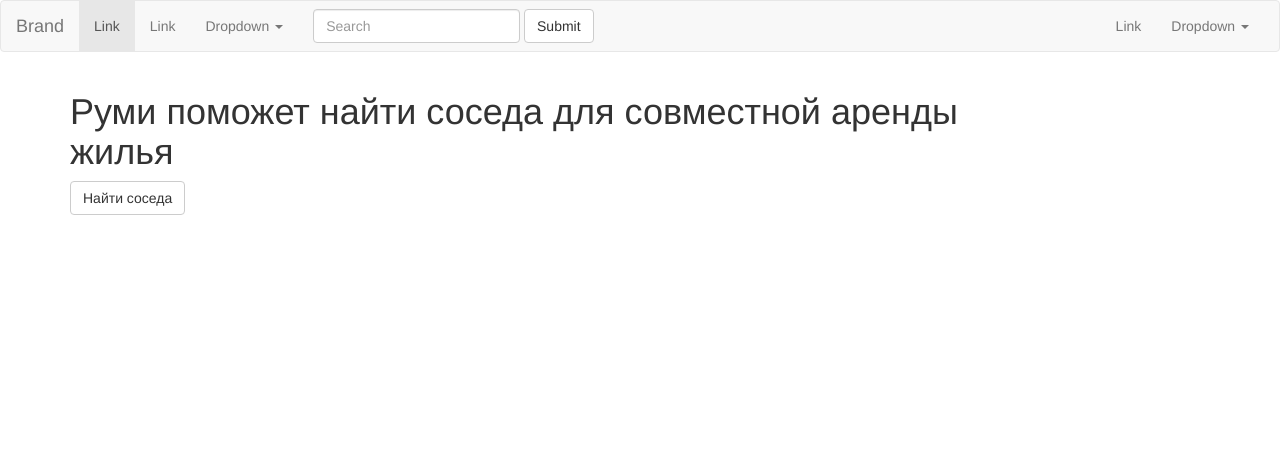
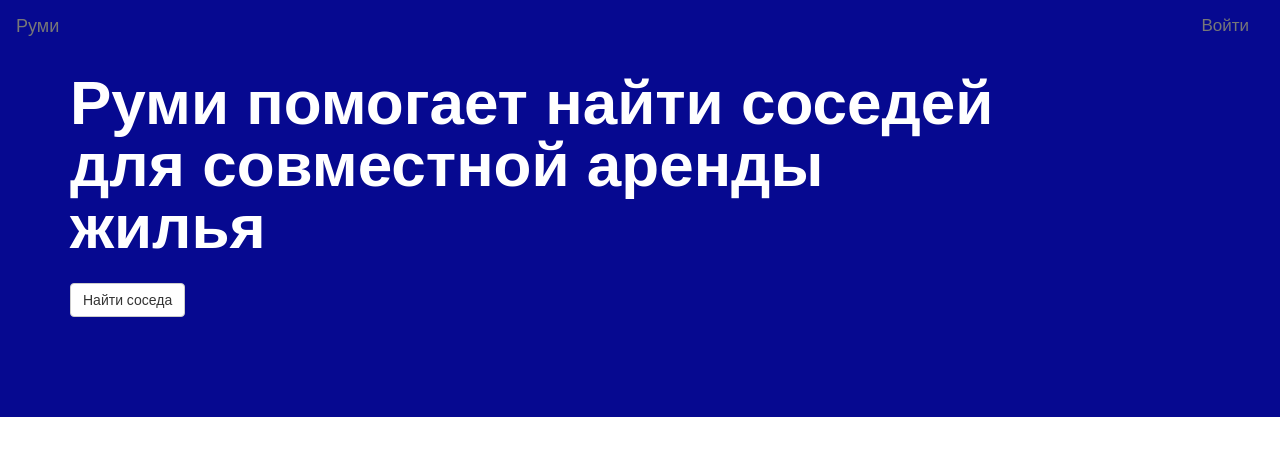
Before and after one commit to winniehooper/roomie, a plain HTML site: page index.html in a window 1280 px wide. Drawn offline with nearby package versions, Linux system fonts and the light colour scheme.

Commit message:
First screen

```diff
--- a/css/custom.css
+++ b/css/custom.css
@@ -2,10 +2,28 @@
 body {
 /*margin-top:50px; */
 margin-bottom:80px;
-color:#fff;
-background: #191e26;
+color: #fff;
+background: #fff;
 font-family: "proxima-nova",sans-serif;
 font-size: 17px;
 font-weight: 300;
 line-height: 1.35em;
 }
+
+h1 {
+	line-height: 1em;
+	font-style: normal;
+	font-weight: 700;
+	font-size: 62px;
+	margin: 0 0 25px;
+}
+
+.first-screen {
+	background-color: #060990;
+	padding: 0 0 100px 0;
+}
+
+.navbar-default {
+	background-color: transparent;
+	border-color: transparent;
+}
--- a/index.html
+++ b/index.html
@@ -9,81 +9,50 @@
 
     <!-- Bootstrap -->
     <link href="css/bootstrap.min.css" rel="stylesheet">
-
+    <link href="css/custom.css" rel="stylesheet">
     <!-- HTML5 shim and Respond.js for IE8 support of HTML5 elements and media queries -->
     <!-- WARNING: Respond.js doesn't work if you view the page via file:// -->
     <!--[if lt IE 9]>
       <script src="https://oss.maxcdn.com/html5shiv/3.7.2/html5shiv.min.js"></script>
       <script src="https://oss.maxcdn.com/respond/1.4.2/respond.min.js"></script>
     <![endif]-->
+    <script src="https://use.typekit.net/xbu8mln.js"></script>
+    <script>try{Typekit.load({ async: true });}catch(e){}</script>
 
   </head>
   <body>
+    <div class="container-fluid first-screen">
       <nav class="navbar navbar-default">
         <div class="container-fluid">
           <!-- Brand and toggle get grouped for better mobile display -->
           <div class="navbar-header">
-      <button type="button" class="navbar-toggle collapsed" data-toggle="collapse" data-target="#bs-example-navbar-collapse-1" aria-expanded="false">
+            <button type="button" class="navbar-toggle collapsed" data-toggle="collapse" data-target="#bs-example-navbar-collapse-1"    aria-expanded="false">
               <span class="sr-only">Toggle navigation</span>
               <span class="icon-bar"></span>
               <span class="icon-bar"></span>
               <span class="icon-bar"></span>
             </button>
-      <a class="navbar-brand" href="#">Brand</a>
+            <a class="navbar-brand" href="#">Руми</a>
           </div>
 
           <!-- Collect the nav links, forms, and other content for toggling -->
           <div class="collapse navbar-collapse" id="bs-example-navbar-collapse-1">
-      <ul class="nav navbar-nav">
-        <li class="active"><a href="#">Link <span class="sr-only">(current)</span></a></li>
-        <li><a href="#">Link</a></li>
-        <li class="dropdown">
-          <a href="#" class="dropdown-toggle" data-toggle="dropdown" role="button" aria-haspopup="true" aria-expanded="false">Dropdown <span class="caret"></span></a>
-          <ul class="dropdown-menu">
-            <li><a href="#">Action</a></li>
-            <li><a href="#">Another action</a></li>
-            <li><a href="#">Something else here</a></li>
-            <li role="separator" class="divider"></li>
-            <li><a href="#">Separated link</a></li>
-            <li role="separator" class="divider"></li>
-            <li><a href="#">One more separated link</a></li>
-          </ul>
-        </li>
-      </ul>
-      <form class="navbar-form navbar-left" role="search">
-        <div class="form-group">
-          <input type="text" class="form-control" placeholder="Search">
-        </div>
-        <button type="submit" class="btn btn-default">Submit</button>
-      </form>
             <ul class="nav navbar-nav navbar-right">
-        <li><a href="#">Link</a></li>
-        <li class="dropdown">
-          <a href="#" class="dropdown-toggle" data-toggle="dropdown" role="button" aria-haspopup="true" aria-expanded="false">Dropdown <span class="caret"></span></a>
-          <ul class="dropdown-menu">
-            <li><a href="#">Action</a></li>
-            <li><a href="#">Another action</a></li>
-            <li><a href="#">Something else here</a></li>
-            <li role="separator" class="divider"></li>
-            <li><a href="#">Separated link</a></li>
-          </ul>
-        </li>
+              <li><a href="#">Войти</a></li>
             </ul>
           </div><!-- /.navbar-collapse -->
         </div><!-- /.container-fluid -->
       </nav>
 
-
-
       <div class="container">
          <div class="row">
           <div class="col-xs-10">
-          <h1>Руми поможет найти соседа для совместной аренды жилья</h1>
+            <h1>Руми помогает найти соседей для совместной аренды жилья</h1>
             <button type="button" class="btn btn-default">Найти соседа</button>
           </div>
         </div>
       </div>
-
+    </div>
 
     <!-- jQuery (necessary for Bootstrap's JavaScript plugins) -->
     <script src="https://ajax.googleapis.com/ajax/libs/jquery/1.11.3/jquery.min.js"></script>
```
Lines whose indentation alone changed are shown as unchanged.
